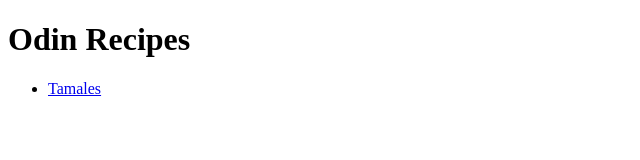
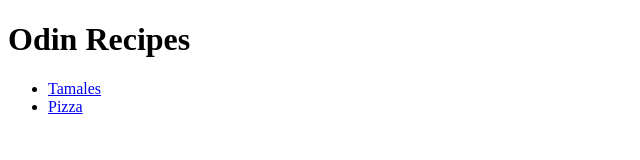
Before and after one commit to az692/odin-recipes, a plain HTML site: page index.html in a window 1280 px wide. Shown: the full height of the page, 0-640 px from the left. Drawn offline with Linux system fonts and the light colour scheme.

Commit message:
Edit index and add pizza image

```diff
--- a/index.html
+++ b/index.html
@@ -10,6 +10,7 @@
     <h1>Odin Recipes</h1>
     <ul>
         <li><a href="./recipes/tamales.html">Tamales</a></li>
+        <li><a href="./recipes/pizza.html">Pizza</a></li>
     </ul>
 </body>
 
```
Also changed, not shown: images/pizza.webp (added).
